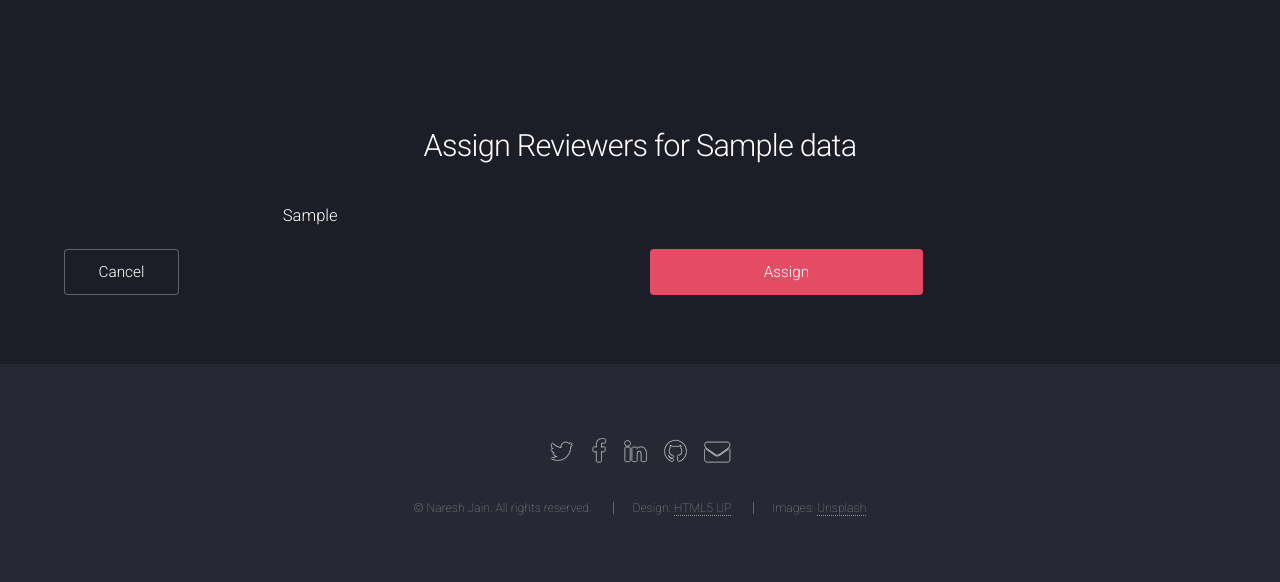
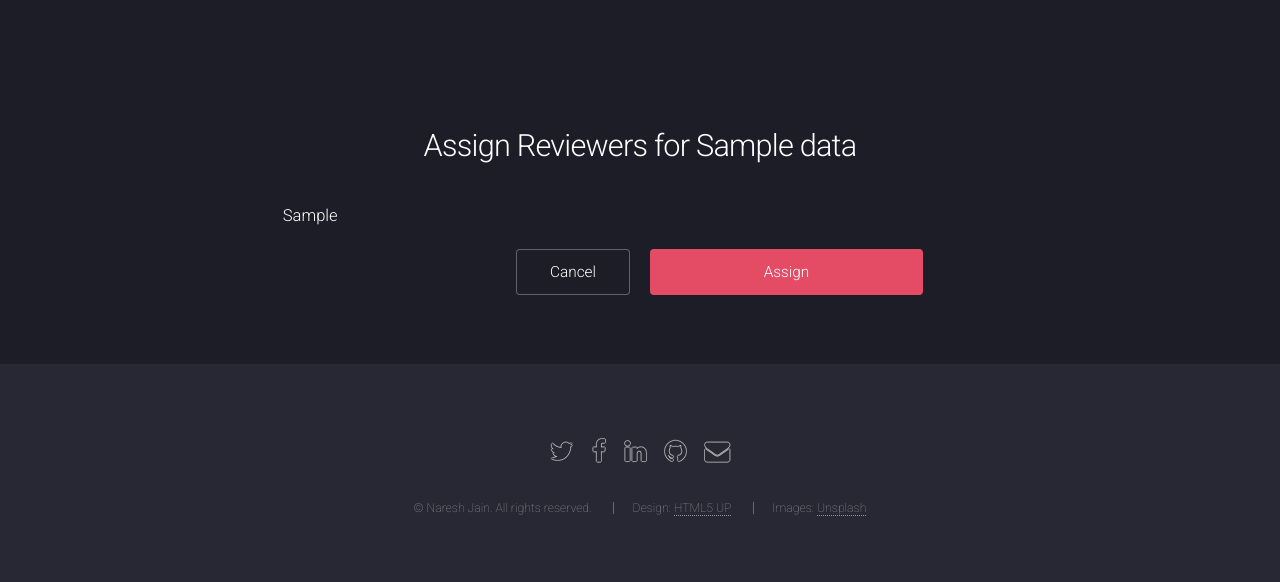
Before and after one commit to nashjain/feedback360, a PHP site: template templates/survey/assign_reviewers.html.php in a window 1280 px wide. Shown: the top 582 px of the page. Run offline with PHP 8.4, Linux system fonts and the light colour scheme; the template is opened without the code that fills it: most values are stand-ins (such as "Sample title", 1, 10 or a date in 2020).

Commit message:
cancel button should be closer to the submit button. Float: right

```diff
--- a/static/css/style.css
+++ b/static/css/style.css
@@ -1720,6 +1720,10 @@
     margin-right: 10px;
 }
 
+.cancel_button {
+    float: right;
+}
+
 form {
     text-align: left;
 }
--- a/templates/org/create.html.php
+++ b/templates/org/create.html.php
@@ -25,8 +25,8 @@ SAMPLE (DELETE THIS AND ADD YOUR DETAILS)
                     </textarea>
                 </div>
 
-                <div class="3u 12u$(medium)"><a href="/" class="button">Cancel</a></div>
                 <div class="3u 12u$(medium)"></div>
+                <div class="3u 12u$(medium)"><a href="/" class="button cancel_button">Cancel</a></div>
                 <div class="3u 12u$(medium)"><input type="submit" value="Create" class="fit special" /></div>
                 <div class="3u$ 12u$(medium)"></div>
             </div>
--- a/templates/survey/assign_reviewers.html.php
+++ b/templates/survey/assign_reviewers.html.php
@@ -24,8 +24,8 @@
                 </div>
                 <?php } ?>
 
-                <div class="3u 12u$(medium)"><a href="/" class="button">Cancel</a></div>
                 <div class="3u 12u$(medium)"></div>
+                <div class="3u 12u$(medium)"><a href="/" class="button cancel_button">Cancel</a></div>
                 <div class="3u 12u$(medium)"><input type="submit" value="Assign" class="fit special" /></div>
                 <div class="3u$ 12u$(medium)"></div>
             </div>
--- a/templates/survey/create.html.php
+++ b/templates/survey/create.html.php
@@ -45,8 +45,8 @@ $competencies = $data['competencies'];
                     <?php } ?>
                 </div>
 
-                <div class="3u 12u$(medium)"><a href="/" class="button">Cancel</a></div>
                 <div class="3u 12u$(medium)"></div>
+                <div class="3u 12u$(medium)"><a href="/" class="button cancel_button">Cancel</a></div>
                 <div class="3u 12u$(medium)"><input type="submit" value="Create" class="fit special" /></div>
                 <div class="3u$ 12u$(medium)"></div>
             </div>
--- a/templates/user/update-profile.html.php
+++ b/templates/user/update-profile.html.php
@@ -32,7 +32,7 @@ $inputBioVal = $data['bio'];
                 <div class="4u 12u$(medium) form-label"><label for="inputBio">Bio<sup>*</sup></label></div>
                 <div class="8u$ 12u$(medium)"><textarea name="inputBio" rows="10" id="inputBio" required><?php echo $inputBioVal; ?></textarea></div>
 
-                <div class="4u 12u$(medium)"><a href="/user/<?php echo $data['key'];?>" class="button">Cancel</a> </div>
+                <div class="4u 12u$(medium)"><a href="/user/<?php echo $data['key'];?>" class="button cancel_button">Cancel</a> </div>
                 <div class="8u$ 12u$(medium)"><input type="submit" value="Update Profile" class="fit special" /></div>
             </div>
         </form>
```
